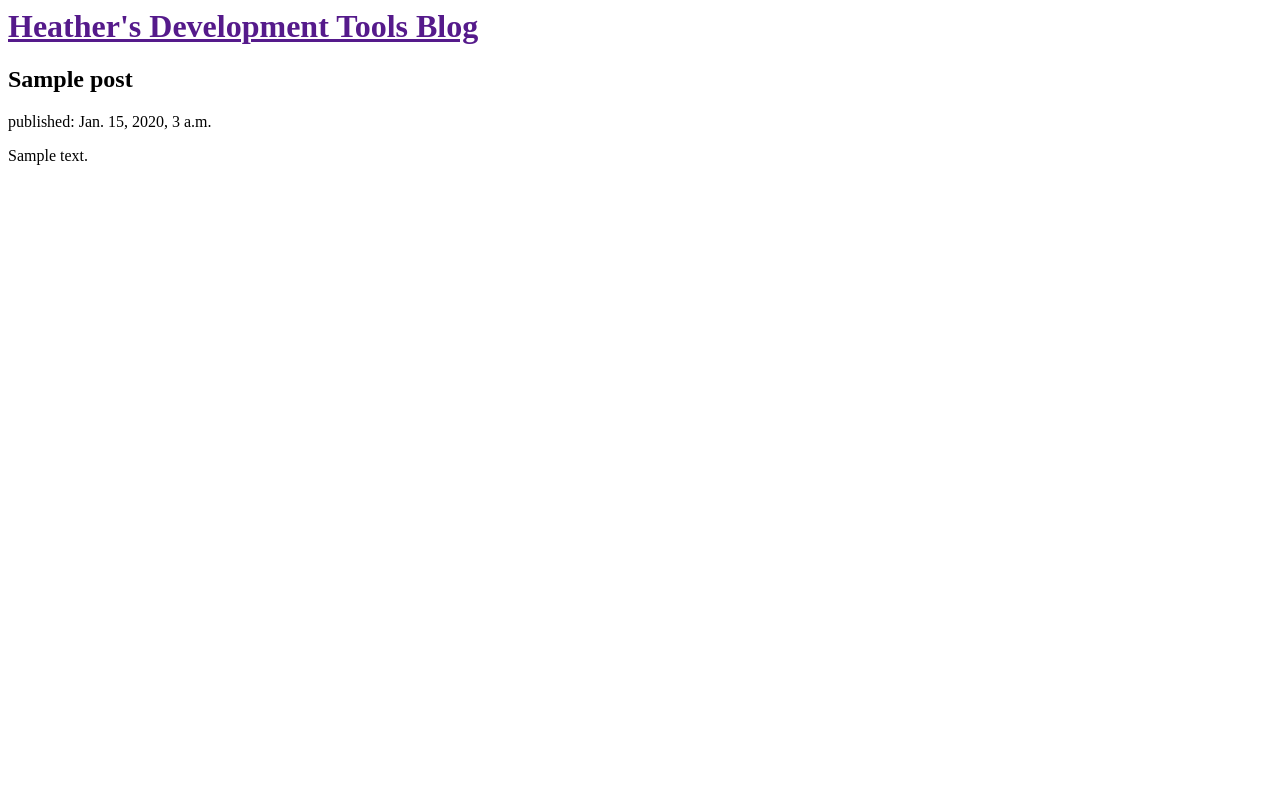
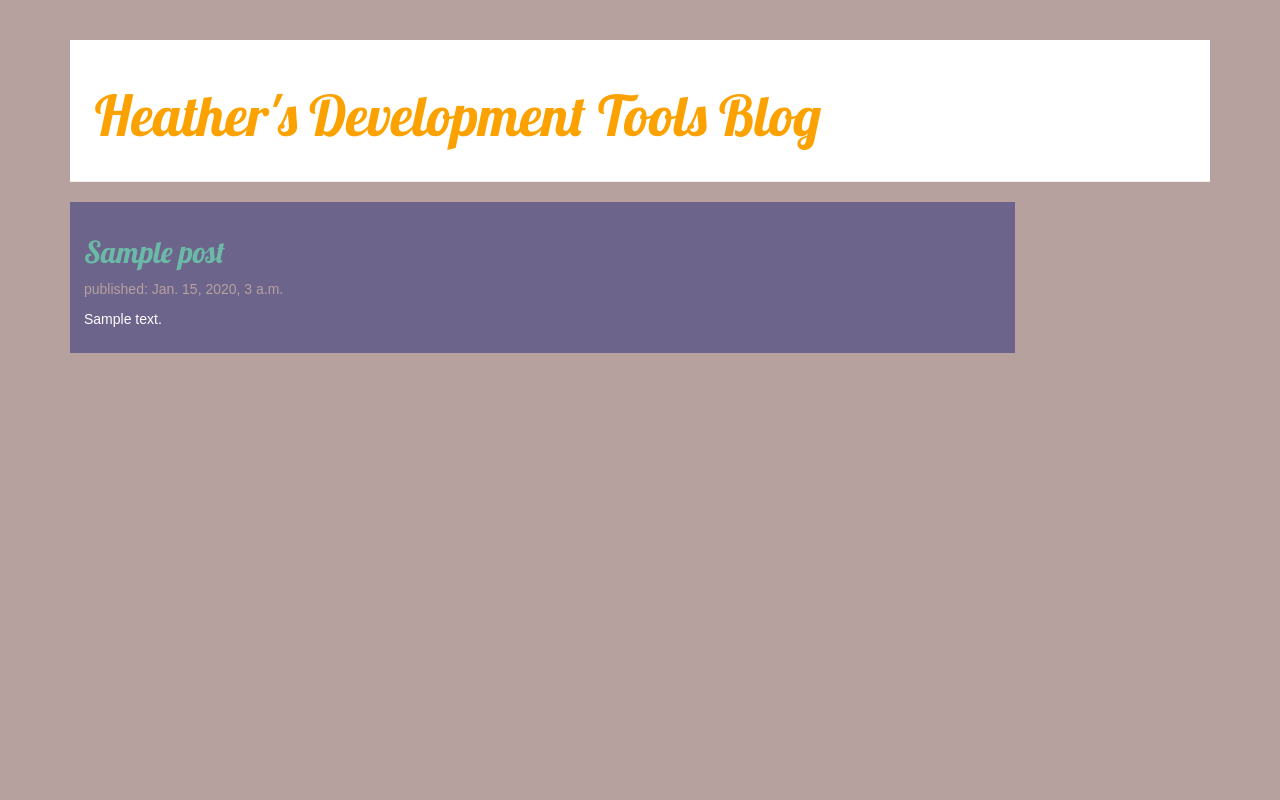
Before and after one commit to ethyl2/blog_with_django, a Django app: template blog/templates/blog/post_list.html in a window 1280 px wide. Run offline with Django 3.2, Linux system fonts and the light colour scheme; the template is opened without the code that fills it: values that come from a table or form of the project are taken from there, others are empty; tables that the repository leaves empty hold one stand-in row (values such as "Sample post"); some libraries are stand-ins or nearby versions.

Commit message:
Style: Add css file

```diff
--- /dev/null
+++ b/blog/static/css/blog.css
@@ -0,0 +1,50 @@
+body {
+  background-color: #B6A19E;
+  color: white;
+  font-family: sans-serif;
+}
+
+h2, h2 a {
+  font-family: Lobster, sans-serif;
+  color: #6BBAA7;
+}
+
+h2 a:hover, h2 a:active {
+  color: #FBA100;
+  text-decoration: none;
+}
+
+.page-header {
+    background-color: white;
+    padding: 1.75em;
+}
+
+.page-header h1, .page-header h1 a, .page-header h1 a:visited, .page-header h1 a:active {
+    color: #FBA100;
+    font-size: 2em;
+    font-family: 'Lobster';
+    text-decoration: none;
+}
+
+.post {
+  background-color: #6C648B;
+  padding: 1em;
+}
+.date {
+    color: #B6A19E;
+}
+
+.save {
+    float: right;
+}
+
+.post-form textarea, .post-form input {
+    width: 100%;
+}
+
+.top-menu, .top-menu:hover, .top-menu:visited {
+    color: #ffffff;
+    float: right;
+    font-size: 26pt;
+    margin-right: 20px;
+}
--- a/blog/templates/blog/post_list.html
+++ b/blog/templates/blog/post_list.html
@@ -1,19 +1,36 @@
+{% load staticfiles %}
+
 <html>
     <head>
         <title>Heather's Development Tools Blog</title>
+        <link rel="stylesheet" href="//maxcdn.bootstrapcdn.com/bootstrap/3.2.0/css/bootstrap.min.css">
+        <link rel="stylesheet" href="//maxcdn.bootstrapcdn.com/bootstrap/3.2.0/css/bootstrap-theme.min.css">
+        <link href="//fonts.googleapis.com/css?family=Lobster&subset=latin,latin-ext" rel="stylesheet" type="text/css">
+        <link rel="stylesheet" href="{% static 'css/blog.css' %}">
     </head>
     <body>
-        <div>
-            <h1><a href="">Heather's Development Tools Blog</a></h1>
-        </div>
+        <div class="container">
+          <div class="row">
+            <div class="col-md-12">
+              <div class="page-header">
+                <h1><a href="">Heather's Development Tools Blog</a></h1>
+              </div>
+            </div>
+          </div>
 
-        <div>
-          {% for post in posts %}
-            <h2>{{ post.title }}</h2>
-            <p>published: {{ post.published_date }}</p>
-            <p>{{ post.text|linebreaksbr }}</p>
-
-          {% endfor %}
+          <div class="content">
+            <div class="row">
+              <div class="col-md-10">
+                {% for post in posts %}
+                  <div class="post">
+                    <h2><a href="">{{ post.title }}</a></h2>
+                    <p class="date">published: {{ post.published_date }}</p>
+                    <p>{{ post.text|linebreaksbr }}</p>
+                  </div>
+                {% endfor %}
+              </div>
+            </div>
+          </div>
         </div>
     </body>
 </html>
```
